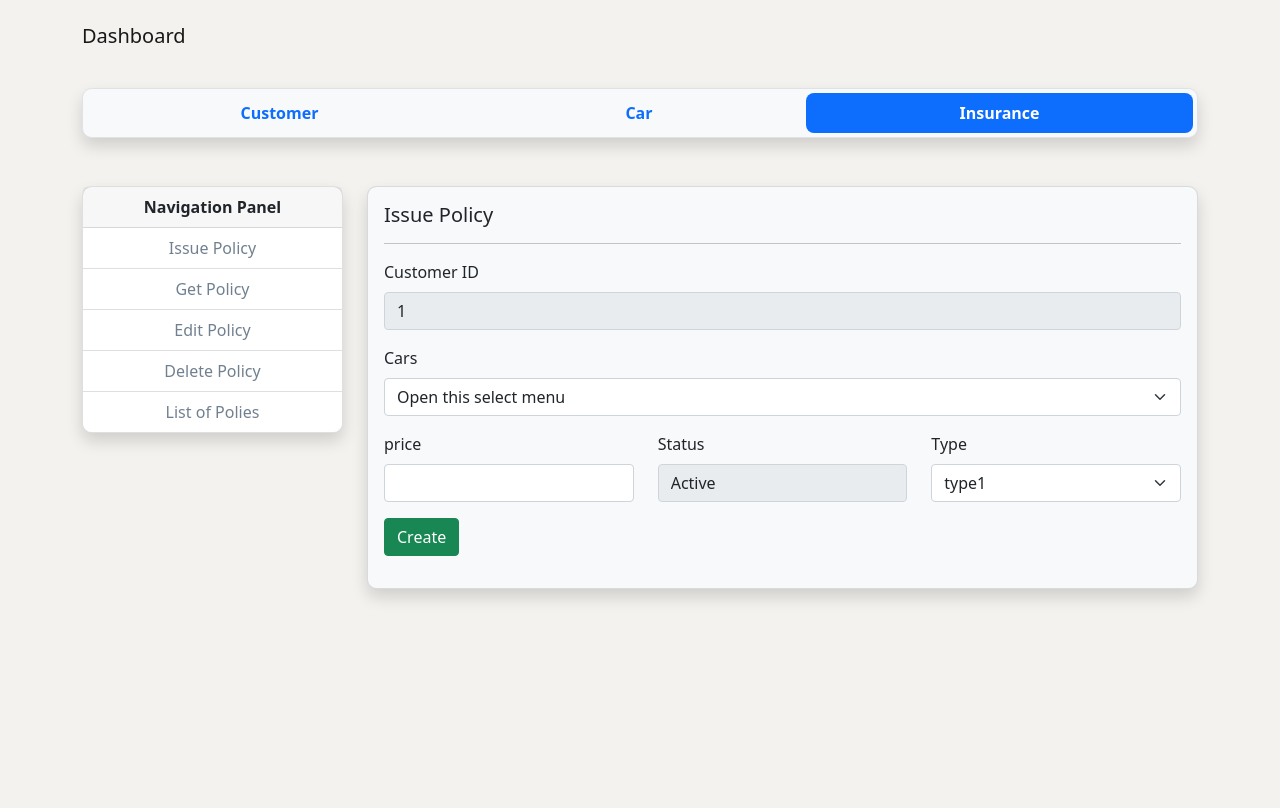
After one commit to mahdi-darvish/Car-Insurance-System-UML, a Django app: page /insurance/add/1 in a window 1280 px wide. The commit adds this page. Run offline with Django 4.2, Linux system fonts and the light colour scheme; data that the repository does not hold is empty.

Commit message:
insurance init

```diff
--- a/car_insurance/main/Classes/Cusotmer.py
+++ b/car_insurance/main/Classes/Cusotmer.py
@@ -20,11 +20,11 @@ class Customer:
 
     @staticmethod
     def get(customerID):
-        cust = Customer_table.objects.get(customer_id=customerID)
+        cust = Customer_table.objects.filter(customer_id=customerID)
         return cust
 
     def update(self, customerID):
-        cust = Customer_table.objects.get(customer_id=customerID).update(customer_name=self.name, address=self.address, email=self.email, phone=self.phone)
+        cust = Customer_table.objects.filter(customer_id=customerID).update(customer_name=self.name, address=self.address, email=self.email, phone=self.phone)
         return cust
 
 
--- a/car_insurance/main/templates/Car/create.html
+++ b/car_insurance/main/templates/Car/create.html
@@ -16,7 +16,7 @@
           <option value="{{cust.customer_id}}">{{cust.customer_id}} - {{cust.customer_name}}</option>
           {% endfor %}
         </select>
-      </div>
+        </div>
         <div class="col-md-12 mb-3">
           <label for="engine_number" class="form-label">Engine Number</label>
           <input type="number" class="form-control" name="engine_number"  required/>
--- /dev/null
+++ b/car_insurance/main/templates/insurance/create_2.html
@@ -0,0 +1,51 @@
+{% extends 'insurance/index.html' %}
+
+{% block policyCreate %}
+<div class="card bg-light mb-3">
+  <div class="card-body">
+    <h5 class="card-title">Issue Policy</h5>
+    <hr />
+    <form action='/insurance/add/{{customer_id}}' method='POST'>
+      {% csrf_token %}
+      <div class="mb-3">
+        <label for="customerID" class="form-label">Customer ID</label>
+        <input
+          readonly
+          value="{{customer_id}}"
+          type="number"
+          class="form-control"
+          name="customerID"
+        />
+      </div>
+      <div class="col-md-12 mb-3">
+        <label for="cars" class="form-label">Cars</label>
+        <select required class="form-select" aria-label="Choose Customer ID" name="cars">
+          <option value='' selected disabled>Open this select menu</option>
+          {% for car in cars %}
+          <option value="{{car.engine_number}}">{{car.engine_number}}</option>
+          {% endfor %}
+        </select>
+        </div>
+      <div class="row mb-3">
+        <div class="col-md-4">
+          <label for="price" class="form-label">price</label>
+          <input type="number" class="form-control" name="price" />
+        </div>
+        <div class="col-md-4">
+          <label for="status" class="form-label">Status</label>
+          <input readonly type="text" value='Active' class="form-control" name="status" />
+        </div>
+        <div class="col-md-4">
+          <label for="type" class="form-label">Type</label>
+          <select name="type" class="form-select">
+            <option>type1</option>
+            <option>type2</option>
+            <option>type3</option>
+          </select>
+        </div>
+      </div>
+      <button type="submit" class="btn btn-success">Create</button>
+    </form>
+  </div>
+</div>
+  {% endblock %}
--- a/car_insurance/main/urls.py
+++ b/car_insurance/main/urls.py
@@ -18,7 +18,8 @@ urlpatterns = [
     path('car/delete', views.deleteCar, name='deleteCar'),
     # Insurance
     path('insurance', views.listPolicies, name='index'),
-    path('insurance/add', views.addPolicy, name='addPolicy'),
+    path('insurance/add', views.addPolicy_cust, name='addPolicy_cust'),
+    path('insurance/add/<int:customer_id>', views.addPolicy_car, name='addPolicy_car'),
     path('insurance/edit', views.editPolicy, name='editPolicy'),
     path('insurance/delete', views.deletePolicy,
          name='deletePolicy'),
--- a/car_insurance/main/views.py
+++ b/car_insurance/main/views.py
@@ -1,8 +1,9 @@
-from django.shortcuts import render
+from django.shortcuts import render, redirect
 from django.http import HttpResponse
 from main import models
 from main.Classes.Cusotmer import Customer
 from main.Classes.Car import Car
+from .models import Car_table
 
 
 
@@ -159,8 +160,34 @@ def deleteCar(request):
 # policy
 
 
-def addPolicy(request):
+def addPolicy_cust(request):
+    error = ''
+    success = ''
+    if request.method=="POST":
+        cust_id = request.POST.get('CustomerID')
+        customer = Customer.get(cust_id)
+        if not customer:
+            error = 'Customer ID not founD.'
+        else:
+            return redirect('/insurance/add/{}'.format(cust_id))
+
     return render(request, 'insurance/create.html', {})
+
+def addPolicy_car(request, customer_id):
+    cars = Car_table.objects.filter(customer_id=customer_id)
+    if request.method=="POST":
+        customer_id = request.POST.get('customerID')
+        engine_number = request.POST.get('cars')
+        price = request.POST.get('price')
+        status = True
+        type = request.POST.get('cars')
+        # car = Car(engine_number, model, manufacture_year)
+        # response = car.add(customer_id)
+        # if response:
+        #     error = 'Car Engine already exist.'
+        # else:
+        #     success = 'Car, {}, successfully added.'.format(engine_number)
+    return render(request, 'insurance/create_2.html', {'customer_id': customer_id, 'cars': cars})
 
 
 def editPolicy(request):
```
Also changed, not shown: car_insurance/main/templates/insurance/create.html (+5 -23 lines).
